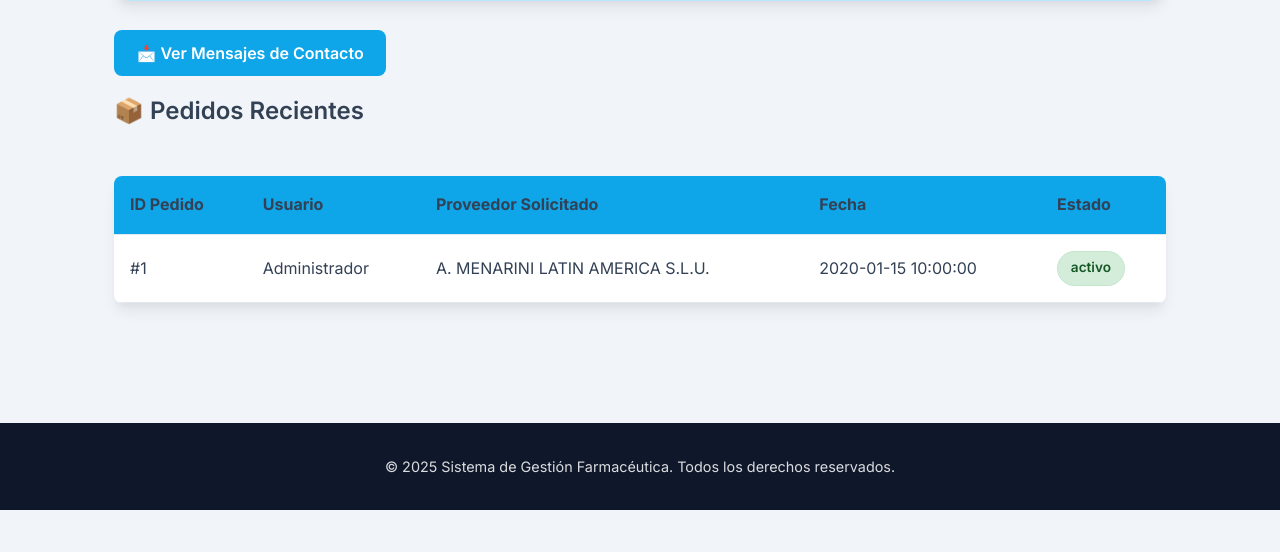
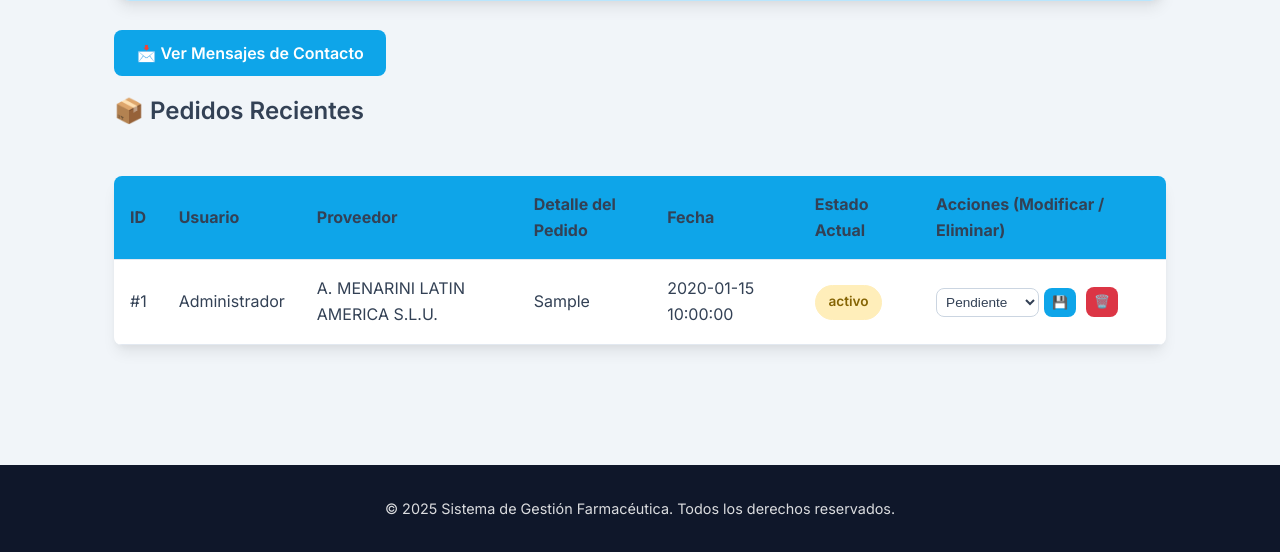
Before and after one commit to ivan-SalazarL/Proyecto-GrupaI-IDWEB, a Flask app: page /admin in a window 1280 px wide. Shown: the part 402-954 px from the top of the page. Before the commit the page ends 912 px from the top, so only its background shows below. Run offline with Flask 3, Linux system fonts and the light colour scheme; a user stored in the database is signed in; data comes from the database, SQL or seed files in the repository; both versions use the stored data as it was after the commit; tables that the repository leaves empty hold one stand-in row (values such as "Sample post").

Commit message:
Cambios de interfaz

```diff
--- a/app.py
+++ b/app.py
@@ -21,7 +21,24 @@ def get_db():
 # -------------------------------------------------
 @app.route("/")
 def inicio():
-    return render_template("index.html")
+    db = get_db()
+    cursor = db.cursor()
+
+    # 1. Contar Total de Productos registrados
+    cursor.execute("SELECT COUNT(*) FROM productos_digemid")
+    total_productos = cursor.fetchone()[0]
+
+    # 2. Contar Productos con Stock Bajo (ejemplo: menos de 20 unidades)
+    # Si acabas de crear la columna, esto funcionará perfecto.
+    try:
+        cursor.execute("SELECT COUNT(*) FROM productos_digemid WHERE stock < 20")
+        stock_bajo = cursor.fetchone()[0]
+    except:
+        stock_bajo = 0 # Por si acaso falle la consulta
+
+    db.close()
+
+    return render_template("index.html", total=total_productos, bajo=stock_bajo)
 
 @app.route("/nosotros")
 def nosotros():
@@ -251,13 +268,17 @@ def nuevo_pedido():
     cursor = db.cursor(dictionary=True)
 
     if request.method == "POST":
+        proveedor_id = request.form["proveedor_id"]
+        detalle = request.form["detalle"]  # <--- 1. Capturamos el texto
+
         cursor.execute(
-            "INSERT INTO pedidos (usuario_id, proveedor_id, estado) VALUES (%s,%s,'Pendiente')",
-            (session["usuario_id"], request.form["proveedor_id"])
+            # <--- 2. Agregamos 'detalle' al INSERT
+            "INSERT INTO pedidos (usuario_id, proveedor_id, detalle, estado) VALUES (%s, %s, %s, 'Pendiente')",
+            (session["usuario_id"], proveedor_id, detalle)
         )
         db.commit()
         db.close()
-        flash("Pedido realizado", "success")
+        flash("Pedido realizado correctamente", "success")
         return redirect(url_for("inicio"))
 
     cursor.execute("SELECT * FROM proveedores WHERE estado='activo'")
@@ -276,7 +297,7 @@ def admin():
     db = get_db()
     cursor = db.cursor(dictionary=True)
     cursor.execute("""
-        SELECT p.id, u.nombre usuario, prov.nombre proveedor, p.fecha, p.estado
+        SELECT p.id, u.nombre usuario, prov.nombre proveedor, p.detalle, p.fecha, p.estado
         FROM pedidos p
         JOIN usuarios u ON p.usuario_id = u.id
         JOIN proveedores prov ON p.proveedor_id = prov.id
@@ -306,5 +327,36 @@ def admin_contactos():
     return render_template("admin_contactos.html", contactos=contactos)
 
 # -------------------------------------------------
+# ADMIN - GESTIÓN DE PEDIDOS (CRUD: UPDATE / DELETE)
+# -------------------------------------------------
+@app.route("/admin/pedido/estado/<int:id>", methods=["POST"])
+def cambiar_estado_pedido(id):
+    if session.get("rol") != "admin":
+        return redirect(url_for("inicio"))
+
+    nuevo_estado = request.form["nuevo_estado"]
+
+    db = get_db()
+    cursor = db.cursor()
+    cursor.execute("UPDATE pedidos SET estado = %s WHERE id = %s", (nuevo_estado, id))
+    db.commit()
+    db.close()
+
+    flash(f"Estado del pedido #{id} actualizado a '{nuevo_estado}'", "success")
+    return redirect(url_for("admin"))
+
+@app.route("/admin/pedido/eliminar/<int:id>")
+def eliminar_pedido(id):
+    if session.get("rol") != "admin":
+        return redirect(url_for("inicio"))
+
+    db = get_db()
+    cursor = db.cursor()
+    cursor.execute("DELETE FROM pedidos WHERE id = %s", (id,))
+    db.commit()
+    db.close()
+
+    flash(f"Pedido #{id} eliminado correctamente", "success")
+    return redirect(url_for("admin"))
 if __name__ == "__main__":
     app.run(debug=True)
--- a/static/css/estilos.css
+++ b/static/css/estilos.css
@@ -294,13 +294,13 @@ tbody tr:hover {
 }
 
 .stat-card {
-  background-color: var(--color-tarjeta); /* Variable correcta */
+  background-color: var(--color-tarjeta);
   padding: 1.5rem;
   border-radius: 12px;
   box-shadow: var(--sombra);
   text-align: center;
   border-top: 4px solid var(--color-primario);
-  border-left: 1px solid var(--color-borde); /* Agregado borde sutil */
+  border-left: 1px solid var(--color-borde);
   border-right: 1px solid var(--color-borde);
   border-bottom: 1px solid var(--color-borde);
 }
@@ -413,7 +413,7 @@ footer p {
   justify-content: center;
   align-items: center;
   z-index: 2000;
-  backdrop-filter: blur(3px); /* Efecto borroso moderno detrás */
+  backdrop-filter: blur(3px);
 }
 
 .modal-content {
@@ -429,25 +429,21 @@ footer p {
 
 .login-wrapper {
   display: flex;
-  /* Ahora usamos 'center' porque tenemos dos elementos que ocuparán el espacio */
   justify-content: center;
-  align-items: stretch; /* Hace que ambas columnas tengan la misma altura */
-  min-height: 75vh;     /* Un poco más de altura */
+  align-items: stretch;
+  min-height: 75vh;
   padding: 2rem;
-  gap: 2rem; /* Espacio entre la imagen y el formulario */
-
-  /* Fondo general más suave, la imagen hará el trabajo visual pesado */
+  gap: 2rem;
   background-color: var(--color-fondo);
 }
 
 /* --- Columna Izquierda: Imagen --- */
 .login-image {
-  flex: 1; /* Toma el espacio disponible */
+  flex: 1;
   position: relative;
   border-radius: 16px;
   overflow: hidden;
   box-shadow: 0 20px 25px -5px rgba(0, 0, 0, 0.1);
-  /* Ocultamos la imagen en pantallas pequeñas para que el formulario no se aplaste */
   display: none;
 }
 
@@ -463,9 +459,7 @@ footer p {
 .login-image img {
   width: 100%;
   height: 100%;
-  /* 'cover' es CRÍTICO: recorta la imagen para llenar el espacio sin deformarse */
   object-fit: cover;
-  /* Un filtro opcional para que la imagen combine mejor con tus colores azules */
   filter: brightness(0.9) contrast(1.1);
 }
 
@@ -473,15 +467,15 @@ footer p {
 /* --- Columna Derecha: Formulario --- */
 .login-card {
   background-color: var(--color-tarjeta);
-  padding: 3rem; /* Un poco más de espacio interno */
+  padding: 3rem;
   border-radius: 16px;
   box-shadow: 0 20px 25px -5px rgba(0, 0, 0, 0.1), 0 10px 10px -5px rgba(0, 0, 0, 0.04);
   width: 100%;
-  max-width: 450px; /* Un poco más ancho */
+  max-width: 450px;
   border: 1px solid var(--color-borde);
   display: flex;
   flex-direction: column;
-  justify-content: center; /* Centra el contenido del formulario verticalmente */
+  justify-content: center;
 
   /* Animación de entrada desde la derecha */
   animation: slideInRight 0.6s ease-out;
--- a/templates/admin.html
+++ b/templates/admin.html
@@ -18,12 +18,13 @@
         <table>
             <thead>
                 <tr>
-                    <th>ID Pedido</th>
+                    <th>ID</th>
                     <th>Usuario</th>
-                    <th>Proveedor Solicitado</th>
+                    <th>Proveedor</th>
+                    <th>Detalle del Pedido</th>
                     <th>Fecha</th>
-                    <th>Estado</th>
-                </tr>
+                    <th>Estado Actual</th>
+                    <th>Acciones (Modificar / Eliminar)</th> </tr>
             </thead>
             <tbody>
                 {% for pedido in pedidos %}
@@ -31,12 +32,42 @@
                     <td>#{{ pedido.id }}</td>
                     <td>{{ pedido.usuario }}</td>
                     <td>{{ pedido.proveedor }}</td>
+                    <td>{{ pedido.detalle }}</td>
                     <td>{{ pedido.fecha }}</td>
-                    <td><span class="badge badge-activo">{{ pedido.estado }}</span></td>
+                    <td>
+                        {% if pedido.estado == 'Entregado' %}
+                            <span class="badge badge-activo">{{ pedido.estado }}</span>
+                        {% elif pedido.estado == 'Cancelado' %}
+                            <span class="badge badge-inactivo">{{ pedido.estado }}</span>
+                        {% else %}
+                            <span class="badge" style="background-color: #ffeeba; color: #856404; border: 1px solid #ffeeba;">{{ pedido.estado }}</span>
+                        {% endif %}
+                    </td>
+                    <td>
+                        <div style="display: flex; gap: 10px; align-items: center;">
+                            <form action="{{ url_for('cambiar_estado_pedido', id=pedido.id) }}" method="POST" style="display:flex; gap:5px; margin:0;">
+                                <select name="nuevo_estado" style="padding: 5px; font-size: 0.85rem; width: auto; margin-bottom: 0;">
+                                    <option value="Pendiente" {% if pedido.estado == 'Pendiente' %}selected{% endif %}>Pendiente</option>
+                                    <option value="En Proceso" {% if pedido.estado == 'En Proceso' %}selected{% endif %}>En Proceso</option>
+                                    <option value="Entregado" {% if pedido.estado == 'Entregado' %}selected{% endif %}>Entregado</option>
+                                    <option value="Cancelado" {% if pedido.estado == 'Cancelado' %}selected{% endif %}>Cancelado</option>
+                                </select>
+                                <button type="submit" class="btn" style="padding: 5px 8px; font-size: 0.8rem; background-color: var(--color-primario);" title="Guardar Cambio">💾</button>
+                            </form>
+
+                            <a href="{{ url_for('eliminar_pedido', id=pedido.id) }}"
+                               class="btn"
+                               style="background-color: #dc3545; padding: 5px 8px; font-size: 0.8rem;"
+                               onclick="return confirm('⚠️ ¿Estás seguro de que quieres eliminar el pedido #{{ pedido.id }}? Esta acción no se puede deshacer.');"
+                               title="Eliminar Pedido">
+                               🗑️
+                            </a>
+                        </div>
+                    </td>
                 </tr>
                 {% else %}
                 <tr>
-                    <td colspan="5">No hay pedidos registrados.</td>
+                    <td colspan="6" style="text-align: center;">No hay pedidos registrados.</td>
                 </tr>
                 {% endfor %}
             </tbody>
--- a/templates/proveedores.html
+++ b/templates/proveedores.html
@@ -9,7 +9,7 @@
 
 <section class="hero-secundario">
   <h1>Directorio de Proveedores</h1>
-  <p>Administra la información de los laboratorios y distribuidores (CRUD MySQL).</p>
+  <p>Administra la información de los laboratorios y distribuidores.</p>
 
 </section>
 
```
Also changed, not shown: database.sql (+12 -2 lines), importar_digemid.py (+5 -5 lines), templates/index.html (+6 -6 lines), templates/nuevo_pedido.html (+3 -4 lines), README.md, templates/ver_categoria.html (deleted).
